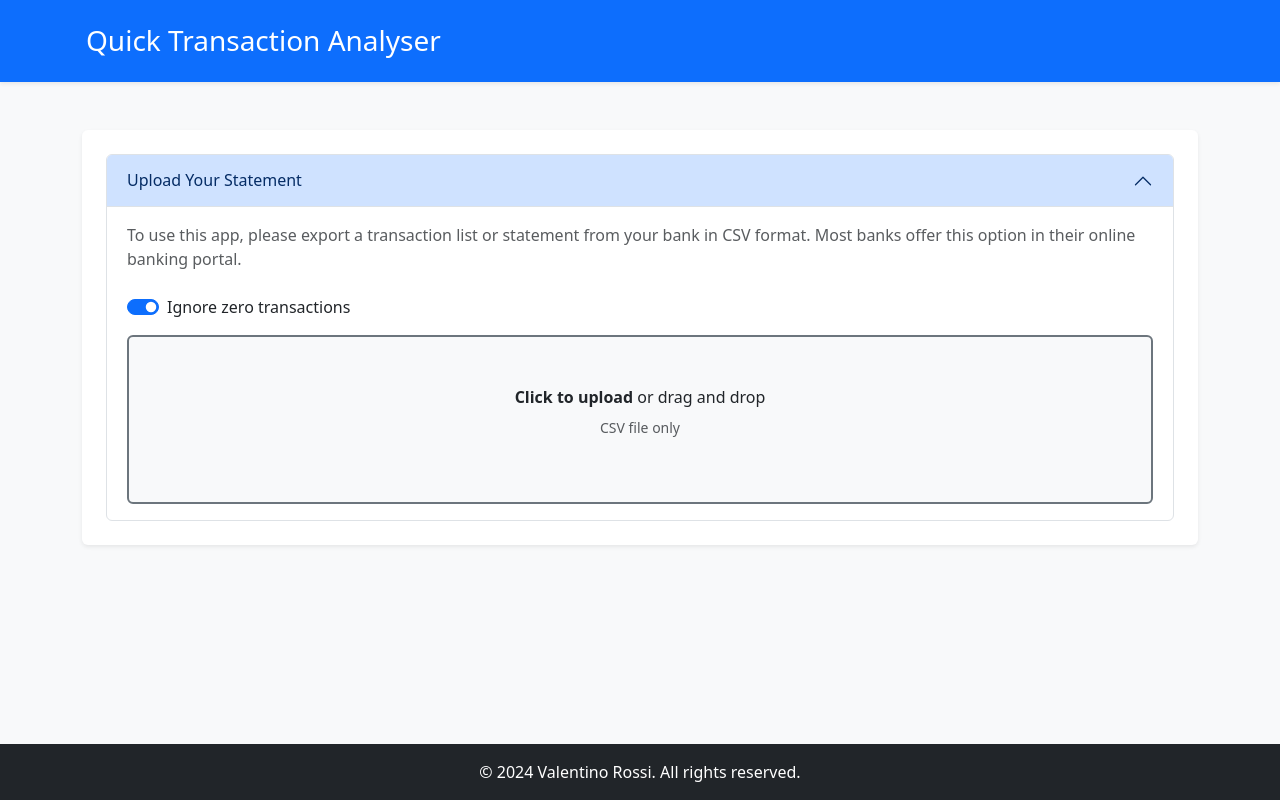
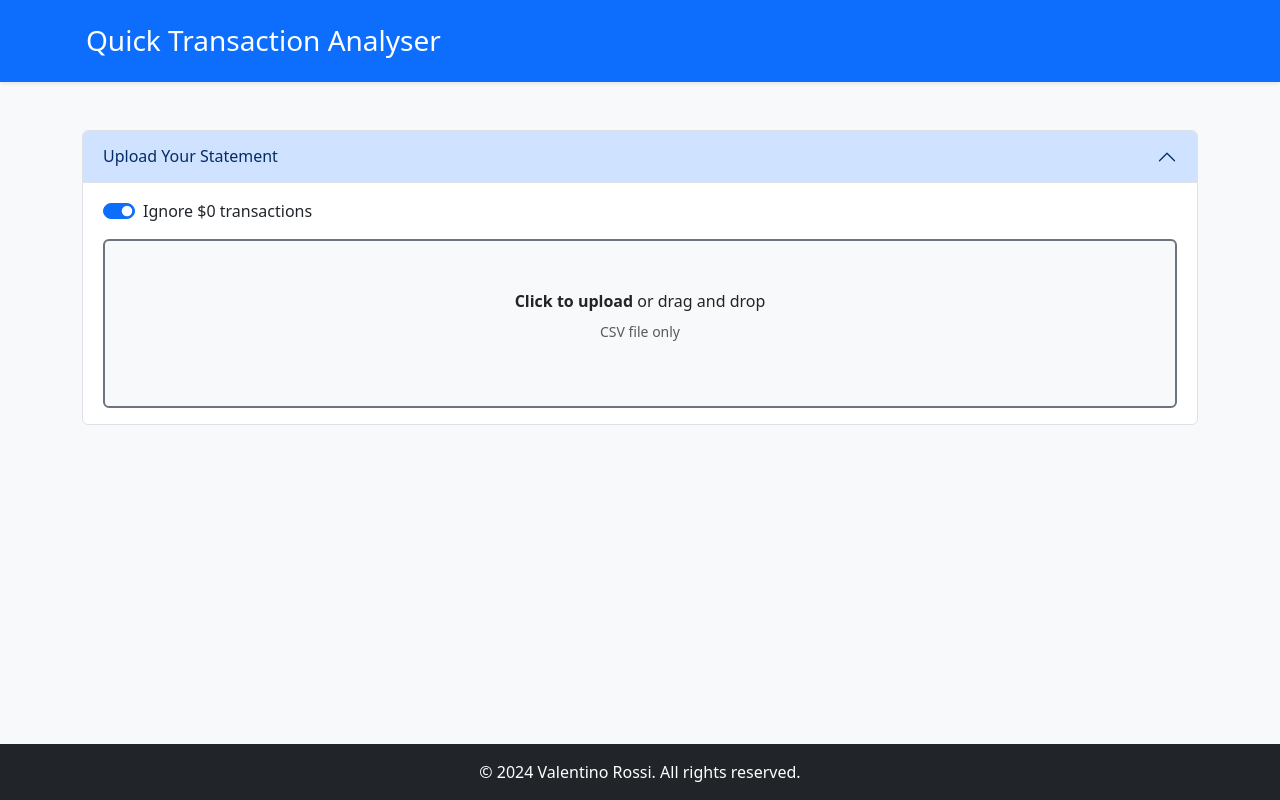
Before and after one commit to vjrossi/credit-card-expense-tracker, a React (Create React App) app: page /#/ in a window 1280 px wide. Built offline with nearby package versions, Linux system fonts and the light colour scheme.

Commit message:
mainly visual

```diff
--- a/src/components/FileUpload.tsx
+++ b/src/components/FileUpload.tsx
@@ -1,15 +1,23 @@
 import React, { ChangeEvent, useState, DragEvent } from 'react';
-import { Form } from 'react-bootstrap';
+import { Form, Accordion } from 'react-bootstrap';
 
 interface FileUploadProps {
   onFileContentChange: (content: string) => void;
   ignoreZeroTransactions: boolean;
   onIgnoreZeroTransactionsChange: (ignore: boolean) => void;
   isFileUploaded: boolean;
-  setIsUploadSectionExpanded: (isExpanded: boolean) => void;
+  isExpanded: boolean;
+  setIsExpanded: (isExpanded: boolean) => void;
 }
 
-const FileUpload: React.FC<FileUploadProps> = ({ onFileContentChange, ignoreZeroTransactions, onIgnoreZeroTransactionsChange, isFileUploaded, setIsUploadSectionExpanded }) => {
+const FileUpload: React.FC<FileUploadProps> = ({
+  onFileContentChange,
+  ignoreZeroTransactions,
+  onIgnoreZeroTransactionsChange,
+  isFileUploaded,
+  isExpanded,
+  setIsExpanded
+}) => {
   const [isDragging, setIsDragging] = useState(false);
 
   const handleFileChange = (event: ChangeEvent<HTMLInputElement>) => {
@@ -19,7 +27,7 @@ const FileUpload: React.FC<FileUploadProps> = ({ onFileContentChange, ignoreZero
       reader.onload = (e) => {
         const content = e.target?.result as string;
         onFileContentChange(content);
-        setIsUploadSectionExpanded(false);
+        setIsExpanded(false);
       };
       reader.readAsText(file);
     }
@@ -49,18 +57,23 @@ const FileUpload: React.FC<FileUploadProps> = ({ onFileContentChange, ignoreZero
       reader.onload = (e) => {
         const content = e.target?.result as string;
         onFileContentChange(content);
-        setIsUploadSectionExpanded(false);
+        setIsExpanded(false);
       };
       reader.readAsText(file);
     }
   };
 
   return (
-    <div>
+    <Accordion activeKey={isExpanded ? '0' : ''}>
+      <Accordion.Item eventKey="0">
+        <Accordion.Header onClick={() => setIsExpanded(!isExpanded)}>
+          Upload Your Statement
+        </Accordion.Header>
+        <Accordion.Body>
           <Form.Check
             type="switch"
             id="ignore-zero-transactions"
-        label="Ignore zero transactions"
+            label="Ignore $0 transactions"
             checked={ignoreZeroTransactions}
             onChange={(e: React.ChangeEvent<HTMLInputElement>) => onIgnoreZeroTransactionsChange(e.target.checked)}
             className="mb-3"
@@ -90,7 +103,9 @@ const FileUpload: React.FC<FileUploadProps> = ({ onFileContentChange, ignoreZero
               className="d-none"
             />
           </label>
-    </div>
+        </Accordion.Body>
+      </Accordion.Item>
+    </Accordion>
   );
 };
 
--- a/src/components/MainScreen.tsx
+++ b/src/components/MainScreen.tsx
@@ -19,9 +19,11 @@ const MainScreen: React.FC = () => {
   const [showDevPage, setShowDevPage] = useState<boolean>(false);
   const [ignoreZeroTransactions, setIgnoreZeroTransactions] = useState<boolean>(true);
   const [isFileUploaded, setIsFileUploaded] = useState<boolean>(false);
-  const [isUploadSectionExpanded, setIsUploadSectionExpanded] = useState<boolean>(true);
+  const [isFileUploadExpanded, setIsFileUploadExpanded] = useState(true);
   const [showUploadAlert, setShowUploadAlert] = useState<boolean>(false);
   const [errorMessage, setErrorMessage] = useState<string | null>(null);
+  const [isRecurringTransactionsExpanded, setIsRecurringTransactionsExpanded] = useState(false);
+  const [isTransactionTimespanExpanded, setIsTransactionTimespanExpanded] = useState(false);
 
   const clearDevLogs = useCallback(() => {
     localStorage.removeItem('devLogs');
@@ -58,28 +60,16 @@ const MainScreen: React.FC = () => {
           <h1 className="h3 mb-0">Quick Transaction Analyser</h1>
         </div>
       </header>
-      <main className="flex-grow-1 container py-5">
+      <main className="flex-grow-1 container pt-5">
         {showDevPage && <DevPage onClearLogs={clearDevLogs} />}
-        <div className="bg-white shadow-sm rounded p-4 mb-4">
-          <Accordion activeKey={isUploadSectionExpanded ? "0" : ""}>
-            <Accordion.Item eventKey="0">
-              <Accordion.Header onClick={() => setIsUploadSectionExpanded(!isUploadSectionExpanded)}>
-                Upload Your Statement
-              </Accordion.Header>
-              <Accordion.Body>
-                <p className="text-muted mb-4">
-                  To use this app, please export a transaction list or statement from your bank in CSV format. Most banks offer this option in their online banking portal.
-                </p>
         <FileUpload
           onFileContentChange={handleFileContentChange}
           ignoreZeroTransactions={ignoreZeroTransactions}
           onIgnoreZeroTransactionsChange={setIgnoreZeroTransactions}
           isFileUploaded={isFileUploaded}
-                  setIsUploadSectionExpanded={setIsUploadSectionExpanded}
+          isExpanded={isFileUploadExpanded}
+          setIsExpanded={setIsFileUploadExpanded}
         />
-              </Accordion.Body>
-            </Accordion.Item>
-          </Accordion>
         {showUploadAlert && !errorMessage && (
           <Alert variant="success" onClose={() => setShowUploadAlert(false)} dismissible className="mt-2">
             File uploaded and parsed successfully! You can upload a new file if needed.
@@ -90,7 +80,6 @@ const MainScreen: React.FC = () => {
             {errorMessage}
           </Alert>
         )}
-        </div>
         <ExpenseParser fileContent={fileContent} onParsedExpenses={handleParsedExpenses} onParseError={handleParseError} ignoreZeroTransactions={ignoreZeroTransactions} />
         {expenses.length > 0 && (
           <>
@@ -98,8 +87,15 @@ const MainScreen: React.FC = () => {
               count={recurringCount}
               recurringTransactions={recurringTransactions}
               categoryColorMap={categoryColorMap}
+              isExpanded={isRecurringTransactionsExpanded}
+              setIsExpanded={setIsRecurringTransactionsExpanded}
             />
-            <TransactionTimespan expenses={expenses} categoryColorMap={categoryColorMap} />
+            <TransactionTimespan
+              expenses={expenses}
+              categoryColorMap={categoryColorMap}
+              isExpanded={isTransactionTimespanExpanded}
+              setIsExpanded={setIsTransactionTimespanExpanded}
+            />
             <div className="bg-white shadow-sm rounded p-4">
               <ExpenseVisualizer expenses={expenses} setCategoryColorMap={setCategoryColorMap} />
             </div>
--- a/src/components/RecurringTransactionNotification.tsx
+++ b/src/components/RecurringTransactionNotification.tsx
@@ -1,15 +1,22 @@
 import React, { useState } from 'react';
 import { Expense } from '../types/expense';
+import { Accordion } from 'react-bootstrap';
 
 interface RecurringTransactionNotificationProps {
   count: number;
   recurringTransactions: Expense[];
   categoryColorMap: Record<string, string>;
+  isExpanded: boolean;
+  setIsExpanded: (isExpanded: boolean) => void;
 }
 
-const RecurringTransactionNotification: React.FC<RecurringTransactionNotificationProps> = ({ count, recurringTransactions, categoryColorMap }) => {
-  const [isExpanded, setIsExpanded] = useState(false);
-
+const RecurringTransactionNotification: React.FC<RecurringTransactionNotificationProps> = ({
+  count,
+  recurringTransactions,
+  categoryColorMap,
+  isExpanded,
+  setIsExpanded
+}) => {
   if (count === 0) return null;
 
   const groupedTransactions = recurringTransactions.reduce((acc, transaction) => {
@@ -20,28 +27,13 @@ const RecurringTransactionNotification: React.FC<RecurringTransactionNotificatio
     return acc;
   }, {} as Record<string, Expense[]>);
 
-  const recurringGroupCount = Object.keys(groupedTransactions).length;
-
   return (
-    <div className="bg-yellow-100 border-l-4 border-yellow-500 text-yellow-700 p-4 mb-4 rounded-lg shadow-md" role="alert">
-      <div
-        className="flex justify-between items-center cursor-pointer"
-        onClick={() => setIsExpanded(!isExpanded)}
-      >
-        <div>
-          <p className="font-bold text-lg">Recurring Transactions Detected</p>
-          <p>We've identified {recurringGroupCount} recurring transaction{recurringGroupCount !== 1 ? 's' : ''}.</p>
-        </div>
-        <svg
-          className={`w-6 h-6 transform transition-transform duration-200 ${isExpanded ? 'rotate-180' : ''}`}
-          fill="none"
-          viewBox="0 0 24 24"
-          stroke="currentColor"
-        >
-          <path strokeLinecap="round" strokeLinejoin="round" strokeWidth={2} d="M19 9l-7 7-7-7" />
-        </svg>
-      </div>
-      {isExpanded && (
+    <Accordion activeKey={isExpanded ? '0' : ''}>
+      <Accordion.Item eventKey="0">
+        <Accordion.Header onClick={() => setIsExpanded(!isExpanded)}>
+          Recurring Transactions Detected
+        </Accordion.Header>
+        <Accordion.Body>
           <div className="mt-4 max-h-60 overflow-y-auto custom-scrollbar">
             {Object.entries(groupedTransactions).map(([narrative, transactions]) => (
               <div key={narrative} className="mb-3 last:mb-0">
@@ -76,8 +68,9 @@ const RecurringTransactionNotification: React.FC<RecurringTransactionNotificatio
               </div>
             ))}
           </div>
-      )}
-    </div>
+        </Accordion.Body>
+      </Accordion.Item>
+    </Accordion>
   );
 };
 
--- a/src/components/TransactionTimespan.tsx
+++ b/src/components/TransactionTimespan.tsx
@@ -3,13 +3,16 @@ import { Expense } from '../types/expense';
 import { parse, format, differenceInDays, addDays, isValid } from 'date-fns';
 import TransactionTooltip from './TransactionTooltip';
 import { CategoryColorMap } from '../types/categoryColorMap';
+import { Accordion } from 'react-bootstrap';
 
 interface TransactionTimespanProps {
   expenses: Expense[];
   categoryColorMap: CategoryColorMap;
+  isExpanded: boolean;
+  setIsExpanded: (isExpanded: boolean) => void;
 }
 
-const TransactionTimespan: React.FC<TransactionTimespanProps> = ({ expenses, categoryColorMap }) => {
+const TransactionTimespan: React.FC<TransactionTimespanProps> = ({ expenses, categoryColorMap, isExpanded, setIsExpanded }) => {
   const [selectedDate, setSelectedDate] = useState<string | null>(null);
 
   if (expenses.length === 0) return null;
@@ -68,8 +71,12 @@ const TransactionTimespan: React.FC<TransactionTimespanProps> = ({ expenses, cat
   });
 
   return (
-    <div className="bg-white shadow-md rounded-lg p-6 mb-8 transition-all duration-300 hover:shadow-lg">
-      <h2 className="text-2xl font-semibold mb-4 text-gray-800">Transaction Timeline</h2>
+    <Accordion activeKey={isExpanded ? '0' : ''}>
+      <Accordion.Item eventKey="0">
+        <Accordion.Header onClick={() => setIsExpanded(!isExpanded)}>
+          Transaction Timeline
+        </Accordion.Header>
+        <Accordion.Body>
           <div className="flex items-center justify-between">
             <div className="text-center">
               <p className="text-sm text-gray-500">Start Date</p>
@@ -96,7 +103,9 @@ const TransactionTimespan: React.FC<TransactionTimespanProps> = ({ expenses, cat
           <p className="text-center mt-4 text-gray-600">
             {daysDifference} days
           </p>
-    </div>
+        </Accordion.Body>
+      </Accordion.Item>
+    </Accordion>
   );
 };
 
```
Lines whose indentation alone changed are shown as unchanged.
